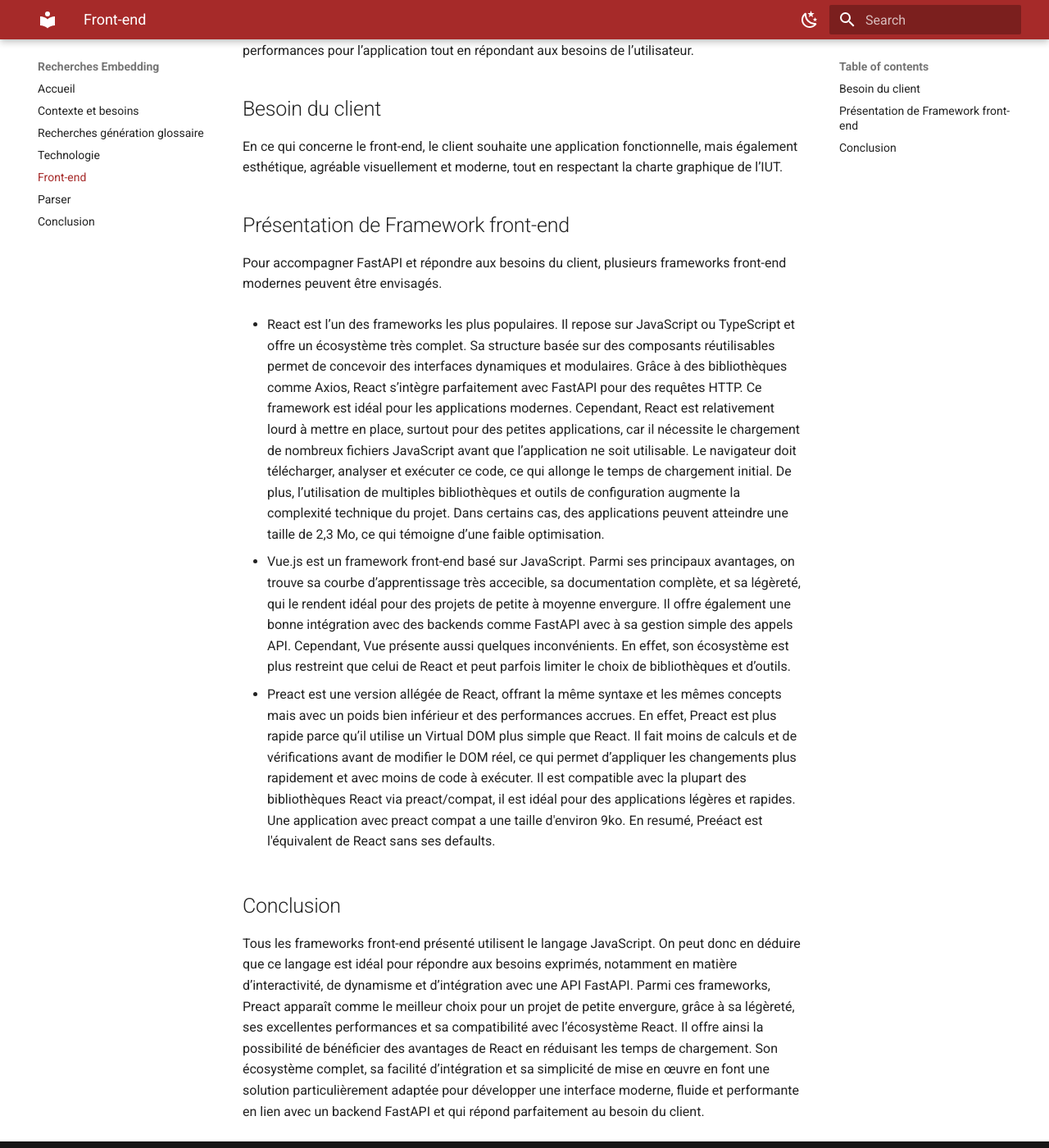
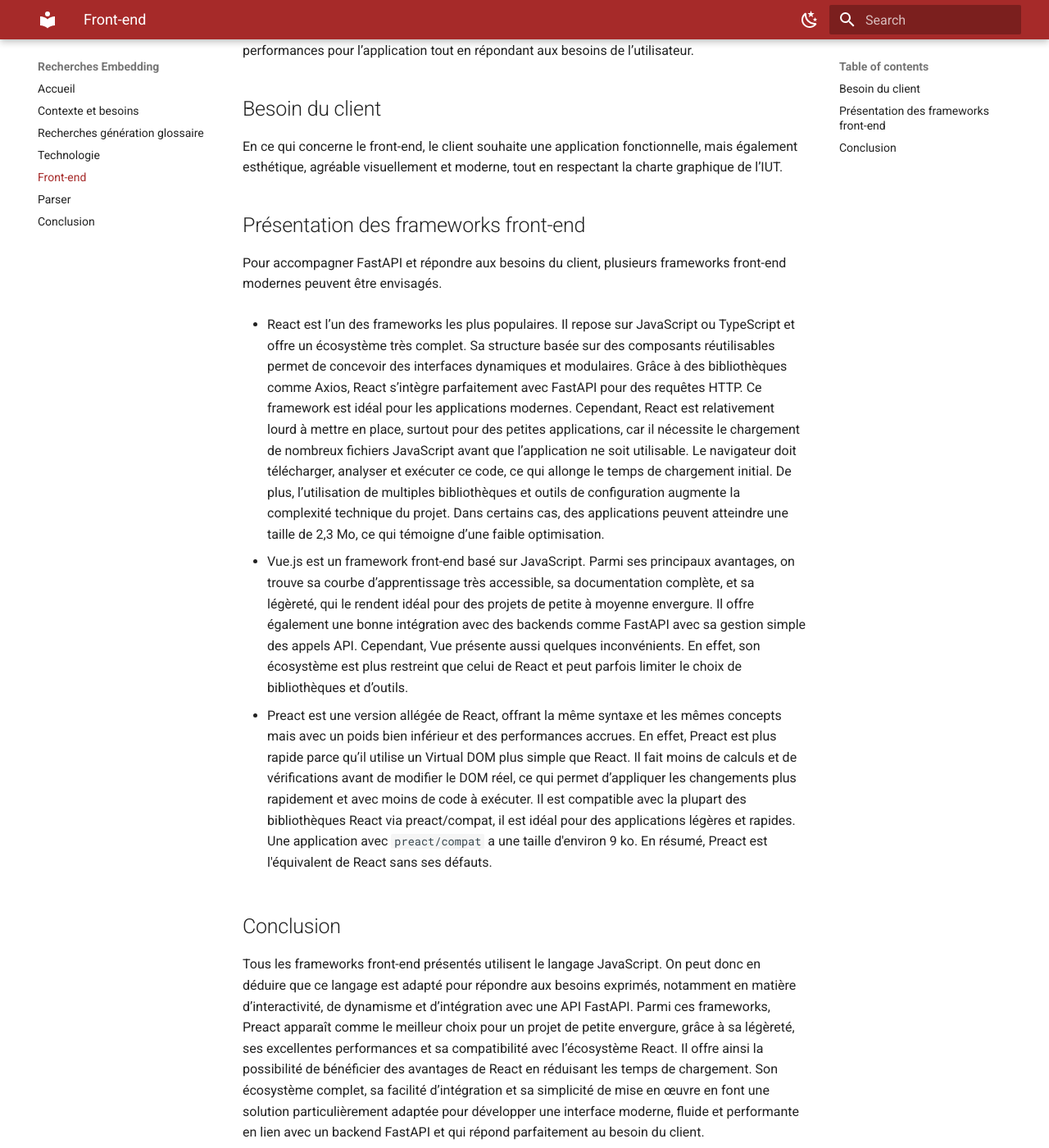
Before and after one commit to Embedding-Groupe/synthese-de-recherche-mkdocs, an MkDocs documentation site: the page built from docs/front-end.md, in a window 1280 px wide and 1400 px high, scrolled down 249 px. Shown: the whole window at 82% size. Built offline with MkDocs 1.6.1 and Material for MkDocs 9.7.7, drawn with Linux system fonts in a browser that asks for light colours.

Commit message:
Correction de la formulation et amélioration de la clarté sur la partie concernant le front-end

```diff
--- a/docs/front-end.md
+++ b/docs/front-end.md
@@ -7,20 +7,20 @@ Pour développer le front-end, c’est-à-dire l’aspect visuel de l’applicat
 
 En ce qui concerne le front-end, le client souhaite une application fonctionnelle, mais également esthétique, agréable visuellement et moderne, tout en respectant la charte graphique de l’IUT.
 
-## Présentation de Framework front-end
+## Présentation des frameworks front-end
 
 Pour accompagner FastAPI et répondre aux besoins du client, plusieurs frameworks front-end modernes peuvent être envisagés.
 
 - React est l’un des frameworks les plus populaires. Il repose sur JavaScript ou TypeScript et offre un écosystème très complet. Sa structure basée sur des composants réutilisables permet de concevoir des interfaces dynamiques et modulaires. Grâce à des bibliothèques comme Axios, React s’intègre parfaitement avec FastAPI pour des requêtes HTTP. Ce framework est idéal pour les applications modernes. Cependant, React est relativement lourd à mettre en place, surtout pour des petites applications, car il nécessite le chargement de nombreux fichiers JavaScript avant que l’application ne soit utilisable. Le navigateur doit télécharger, analyser et exécuter ce code, ce qui allonge le temps de chargement initial. De plus, l’utilisation de multiples bibliothèques et outils de configuration augmente la complexité technique du projet. Dans certains cas, des applications peuvent atteindre une taille de 2,3 Mo, ce qui témoigne d’une faible optimisation.
 
 
-- Vue.js est un framework front-end basé sur JavaScript. Parmi ses principaux avantages, on trouve sa courbe d’apprentissage très accecible, sa documentation  complète, et sa légèreté, qui le rendent idéal pour des projets de petite à moyenne envergure. Il offre également une bonne intégration avec des backends comme FastAPI avec à sa gestion simple des appels API. Cependant, Vue présente aussi quelques inconvénients. En effet, son écosystème est plus restreint que celui de React et peut parfois limiter le choix de bibliothèques et d’outils.
+- Vue.js est un framework front-end basé sur JavaScript. Parmi ses principaux avantages, on trouve sa courbe d’apprentissage très accessible, sa documentation complète, et sa légèreté, qui le rendent idéal pour des projets de petite à moyenne envergure. Il offre également une bonne intégration avec des backends comme FastAPI avec sa gestion simple des appels API. Cependant, Vue présente aussi quelques inconvénients. En effet, son écosystème est plus restreint que celui de React et peut parfois limiter le choix de bibliothèques et d’outils.
 
 
-- Preact est une version allégée de React, offrant la même syntaxe et les mêmes concepts mais avec un poids bien inférieur et des performances accrues. En effet, Preact est plus rapide parce qu’il utilise un Virtual DOM plus simple que React. Il fait moins de calculs et de vérifications avant de modifier le DOM réel, ce qui permet d’appliquer les changements plus rapidement et avec moins de code à exécuter. Il est compatible avec la plupart des bibliothèques React via preact/compat, il est idéal pour des applications légères et rapides. Une application avec preact compat a une taille d'environ 9ko. En resumé, Preéact est l'équivalent de React sans ses defaults.
+- Preact est une version allégée de React, offrant la même syntaxe et les mêmes concepts mais avec un poids bien inférieur et des performances accrues. En effet, Preact est plus rapide parce qu’il utilise un Virtual DOM plus simple que React. Il fait moins de calculs et de vérifications avant de modifier le DOM réel, ce qui permet d’appliquer les changements plus rapidement et avec moins de code à exécuter. Il est compatible avec la plupart des bibliothèques React via preact/compat, il est idéal pour des applications légères et rapides. Une application avec `preact/compat` a une taille d'environ 9 ko. En résumé, Preact est l'équivalent de React sans ses défauts.
 
 ## Conclusion
 
-Tous les frameworks front-end présenté utilisent le langage JavaScript. On peut donc en déduire que ce langage est idéal pour répondre aux besoins exprimés, notamment en matière d’interactivité, de dynamisme et d’intégration avec une API FastAPI.
+Tous les frameworks front-end présentés utilisent le langage JavaScript. On peut donc en déduire que ce langage est adapté pour répondre aux besoins exprimés, notamment en matière d’interactivité, de dynamisme et d’intégration avec une API FastAPI.
 Parmi ces frameworks, Preact apparaît comme le meilleur choix pour un projet de petite envergure, grâce à sa légèreté, ses excellentes performances et sa compatibilité avec l’écosystème React. Il offre ainsi la possibilité de bénéficier des avantages de React en réduisant les temps de chargement.
 Son écosystème complet, sa facilité d’intégration et sa simplicité de mise en œuvre en font une solution particulièrement adaptée pour développer une interface moderne, fluide et performante en lien avec un backend FastAPI et qui répond parfaitement au besoin du client.
```
